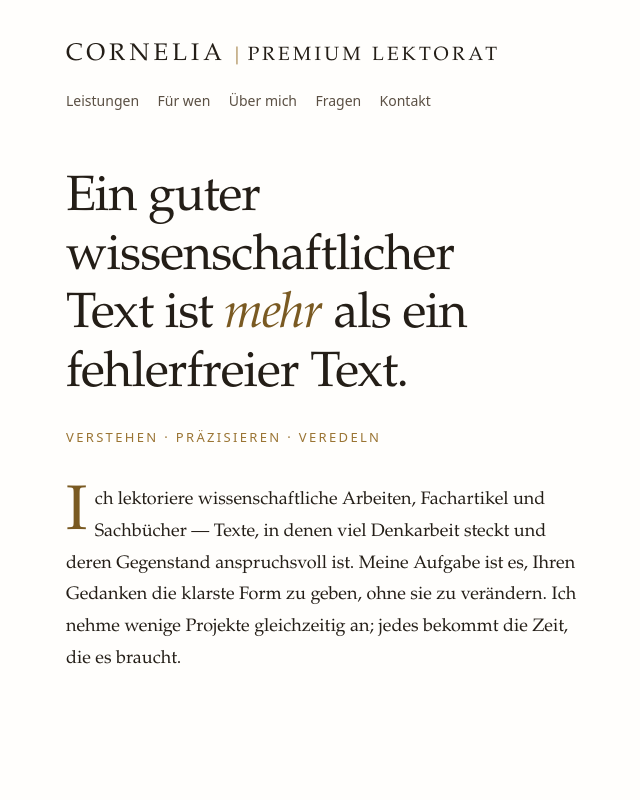
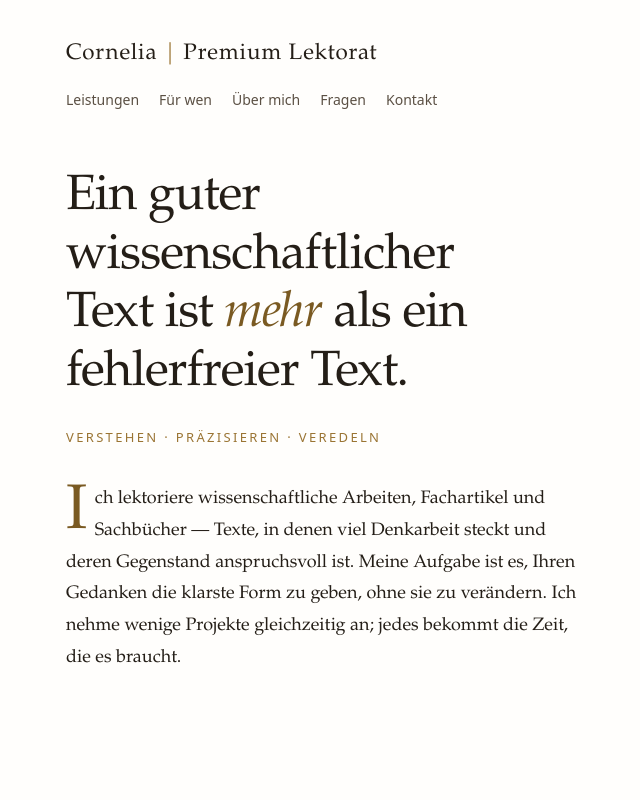
Before and after one commit to orbiaceo/premium-lektorat, a Next.js app: page / in a window 1280 px wide. Shown: the top 800 px of the page, without its empty margins (318-958 px from the left). Built offline with nearby package versions, Linux system fonts and the light colour scheme.

Commit message:
Kopf einzeilig

```diff
--- a/app/globals.css
+++ b/app/globals.css
@@ -60,19 +60,14 @@ header { padding: 1.6rem 0 0; }
 .bar { display: block; }
 .bar nav { margin-top: 1rem; }
 .mark {
-  font-family: var(--serif); font-weight: 400; text-transform: uppercase;
-  margin: 0; line-height: 1.25; color: var(--ink);
+  font-family: var(--serif); font-weight: 400; margin: 0; line-height: 1.3;
+  color: var(--ink); white-space: nowrap;
+  font-size: clamp(1.05rem, 4.7vw, 1.4rem); letter-spacing: .04em;
 }
-.mark i { font-style: normal; color: var(--brass); padding: 0 .3em; }
-.mark-name { font-size: clamp(1.15rem, 5.6vw, 1.5rem); letter-spacing: .17em; }
-.mark-zusatz { font-size: clamp(.95rem, 4.4vw, 1.2rem); letter-spacing: .17em; white-space: nowrap; }
-@media (max-width: 620px) {
-  .mark i { display: none; }
-  .mark-name { display: block; }
-  .mark-zusatz { display: block; margin-top: .2rem; color: var(--ink-2); }
-}
-nav { display: flex; flex-wrap: wrap; gap: .55rem 1.15rem; }
-nav a { white-space: nowrap; }
+.mark i { font-style: normal; color: var(--brass); padding: 0 .25em; }
+
+nav { display: flex; flex-wrap: nowrap; gap: clamp(.5rem, 2.6vw, 1.25rem); }
+nav a { white-space: nowrap; font-size: clamp(.72rem, 3.1vw, .875rem); }
 nav a {
   font-family: var(--grot); font-size: .875rem; color: var(--ink-2);
   text-decoration: none; padding: .2rem 0; border-bottom: 1.5px solid transparent;
@@ -94,8 +89,8 @@ nav a:hover, nav a:focus-visible { color: var(--ink); border-bottom-color: var(-
   display: flex; align-items: center; justify-content: space-between; gap: 1rem;
 }
 .sticky .mini {
-  font-family: var(--serif); font-size: .8125rem; letter-spacing: .18em;
-  text-transform: uppercase; margin: 0; white-space: nowrap;
+  font-family: var(--serif); font-size: .875rem; letter-spacing: .04em;
+  margin: 0; white-space: nowrap;
 }
 .sticky .mini i { font-style: normal; color: var(--brass); padding: 0 .25em; }
 .sticky nav { gap: .2rem .95rem; overflow-x: auto; scrollbar-width: none; }
```
